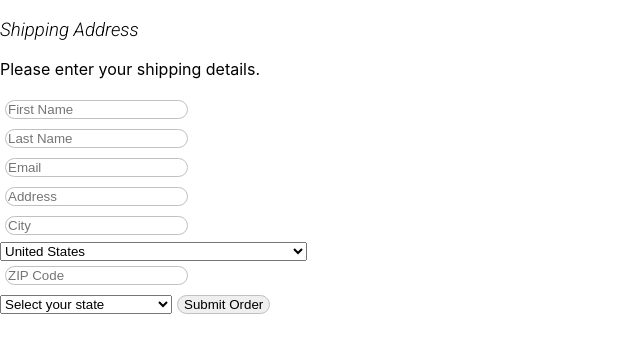
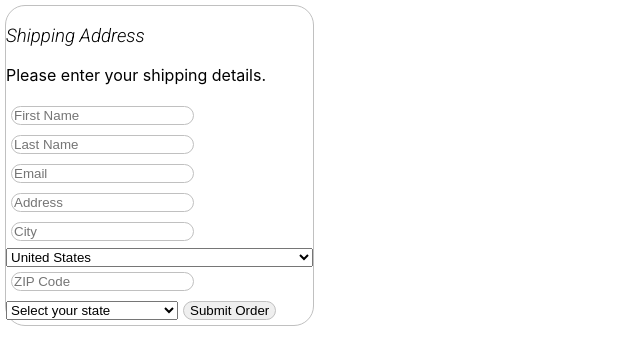
Before and after one commit to TroyWarez/basic-site, a React (Vite) app: page / in a window 1280 px wide. Shown: the top 364 px of the page, without its empty margins (0-640 px from the left). Built offline with nearby package versions, Linux system fonts and the light colour scheme.

Commit message:
folder restructuring and css modules

```diff
--- /dev/null
+++ b/src/components/OrderForm/OrderForm.module.css
@@ -0,0 +1,15 @@
+.shippingheading {
+  font-family: "Roboto", sans-serif;
+  font-weight: 300;
+  font-style: italic;
+  text-align: left;
+}
+.shippingform {
+  display: table-caption;
+  border-radius: 20px;
+  border: 1px solid #c0c0c0;
+  outline: 0 !important;
+  box-sizing: border-box;
+  text-align: left;
+  margin: 5px;
+}
--- a/src/components/OrderForm.tsx
+++ b/src/components/OrderForm/OrderForm.tsx
@@ -1,10 +1,11 @@
-import RegionalInput from './RegionalInput';
+import RegionalInput from '../RegionalInput/RegionalInput'
+import classes from "./OrderForm.module.css"
 const OrderForm = () => {
     return (
         <>
-        <div id="stylized-shipping-form" className="shipping-form">
+        <div className={classes.shippingform}>
             <form action="" method="get">
-            <h3 id="shipping-heading">Shipping Address</h3>
+            <h3 className={classes.shippingheading}>Shipping Address</h3>
             <p>Please enter your shipping details.</p>
                 <input type="text" name="name" id="firstname" placeholder="First Name" maxLength={50} autoFocus={true} required />
 
--- /dev/null
+++ b/src/components/RegionalInput/RegionalInput.module.css
@@ -0,0 +1,3 @@
+.CanadianProvinces {
+    display: none;
+  }
--- a/src/components/RegionalInput.tsx
+++ b/src/components/RegionalInput/RegionalInput.tsx
@@ -1,4 +1,5 @@
 
+import classes from "./RegionalInput.module.css"
 export default function RegionalInput() {
   function ChangeHandler(event: React.ChangeEvent<HTMLSelectElement>) {
     const stateInputElement =  document.getElementById("stateInput") as HTMLSelectElement;
@@ -339,7 +340,7 @@ export default function RegionalInput() {
     <option value="MP">Northern Mariana Islands</option>
     </select>
 
-    <select id="CanadaProvinces" aria-label="Please select your province">
+    <select className={classes.CanadianProvinces} aria-label="Please select your province">
     <option value="">Select your province</option>
     <option value="ON">Ontario</option>
     <option value="QC">Quebec</option>
--- a/src/main.tsx
+++ b/src/main.tsx
@@ -2,12 +2,14 @@ import React from 'react'
 import { BrowserRouter } from "react-router-dom";
 import ReactDOM from 'react-dom/client'
 import './index.css'
-import OrderForum from './components/OrderForm'
+import OrderForm from './components/OrderForm/OrderForm';
 
 ReactDOM.createRoot(document.getElementById('root')!).render(
   <React.StrictMode>
     <BrowserRouter>
-    <OrderForum/>
+    {
+          <OrderForm/>
+    }
     </BrowserRouter>
   </React.StrictMode>,
 )
```
